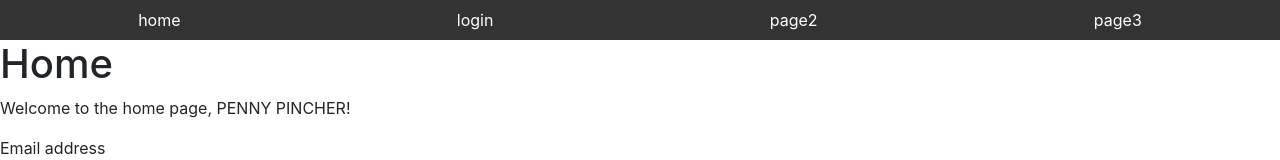
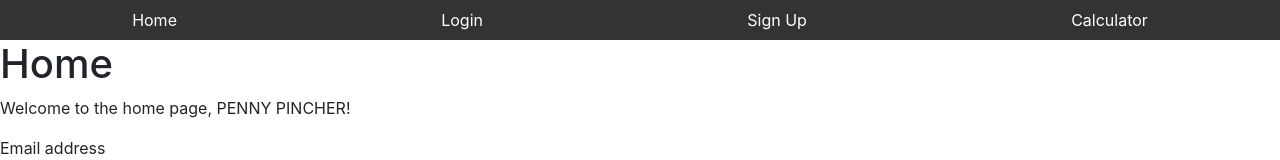
Before and after one commit to don-vu/PennyPinchers, a React (Create React App) app in the folder frontend/: page / in a window 1280 px wide. Shown: the top 160 px of the page. Built offline with nearby package versions, Linux system fonts and the light colour scheme.

Commit message:
Title Names

```diff
--- a/frontend/src/App.js
+++ b/frontend/src/App.js
@@ -10,10 +10,10 @@ function App() {
     <div className="container">
       <Router>
         <div className="navbar">
-          <Link to="/">home</Link>
-          <Link to="/login">login</Link>
-          <Link to="/page2">page2</Link>
-          <Link to="/page3">page3</Link>
+          <Link to="/">Home</Link>
+          <Link to="/login">Login</Link>
+          <Link to="/page2">Sign Up</Link>
+          <Link to="/page3">Calculator</Link>
         </div>
 
         <Routes>
```
Also changed, not shown: frontend/public/manifest.json, 1 other file (tests, documents, lock files or other folders).
